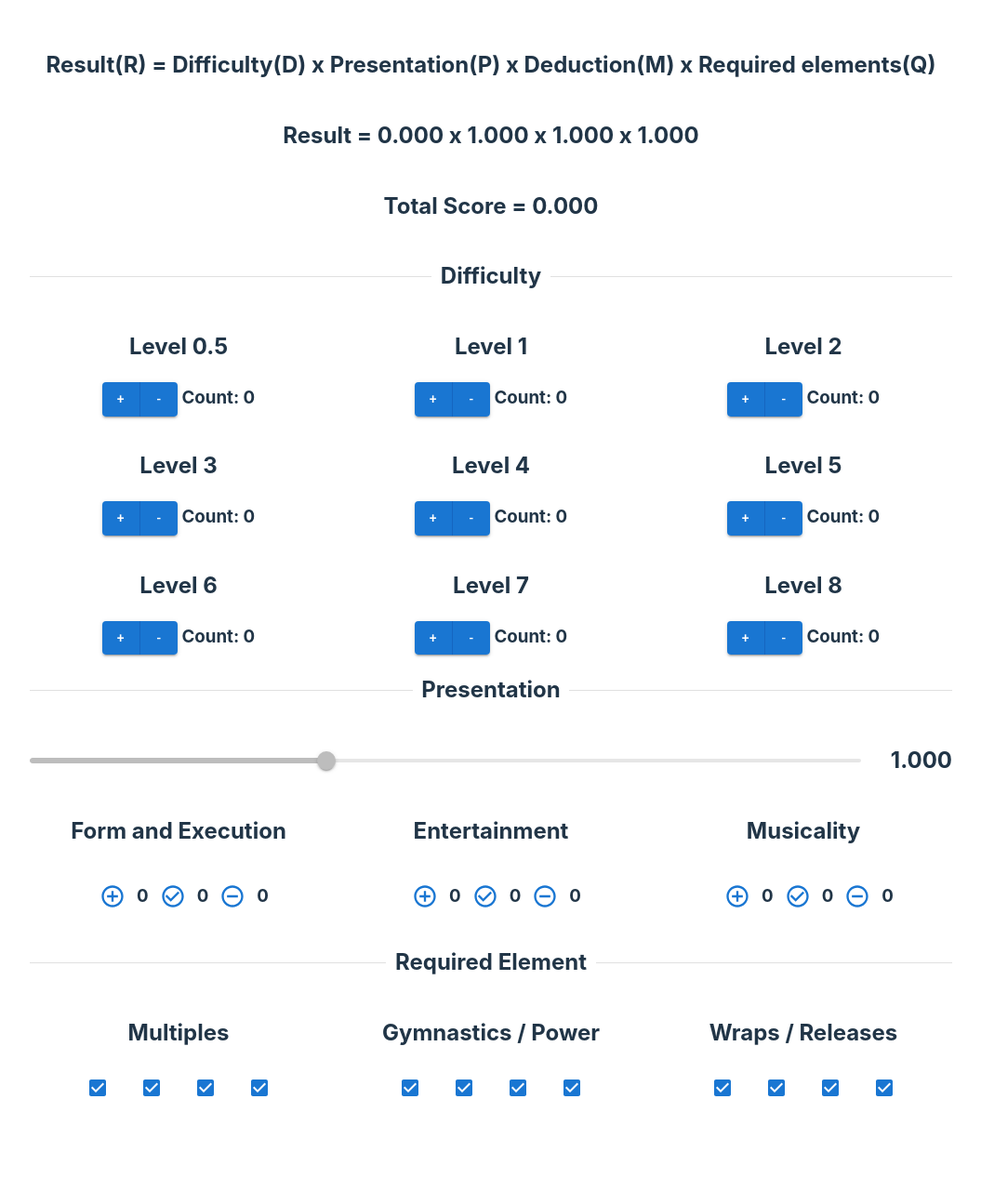
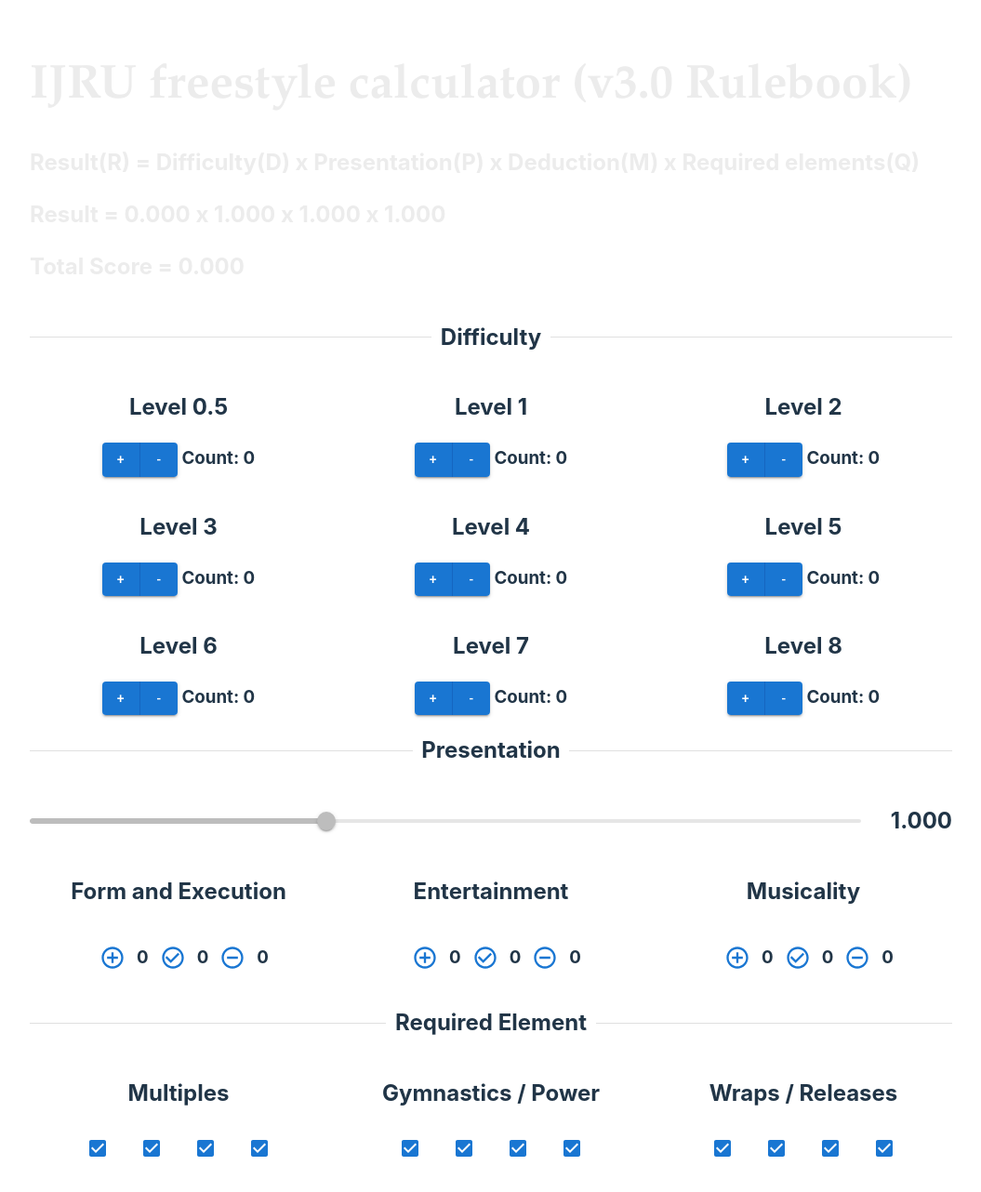
Before and after one commit to chocomilk1029/skipping-cal, a React (Vite) app: page / in a window 1280 px wide. Shown: the top 1282 px of the page at 93% size, without its empty margins (112-1167 px from the left). Before the commit the page ends 1223 px from the top, so only its background shows below. Built offline with nearby package versions, Linux system fonts and the light colour scheme.

Commit message:
add div class for header

```diff
--- a/src/App.tsx
+++ b/src/App.tsx
@@ -23,26 +23,32 @@
 
     return (
         <>
+            <div className={ "calHeader" }>
+                <h1> IJRU freestyle calculator (v3.0 Rulebook)</h1>
                 <h2> Result(R) = Difficulty(D) x Presentation(P) x Deduction(M) x Required elements(Q) </h2>
                 <h2> Result = { difficulty.toFixed( 3 ) } x { creativity.toFixed( 3 ) } x 1.000
                     x { requireElement.toFixed( 3 ) } </h2>
                 <h2> Total Score = { (difficulty * creativity * requireElement).toFixed( 3 ) } </h2>
+            </div>
+
+            <div key="difficulty">
                 <Divider>
                     <h2>Difficulty</h2>
                 </Divider>
-            <div key="difficulty">
                 <Difficulty totalScore={ difficulty } setTotalScore={ setDifficulty }/>
             </div>
+
+            <div key="creativity">
                 <Divider>
                     <h2>Presentation</h2>
                 </Divider>
-            <div key="creativity">
                 <CreativitySlider value={ creativity } setValue={ setCreativity }/>
             </div>
+
+            <div key="requireElement">
                 <Divider>
                     <h2>Required Element</h2>
                 </Divider>
-            <div key="requireElement">
                 <RequirementElement totalScore={ requireElement } setScore={ setRequireElement }/>
             </div>
         </>
```
Lines whose indentation alone changed are shown as unchanged.
